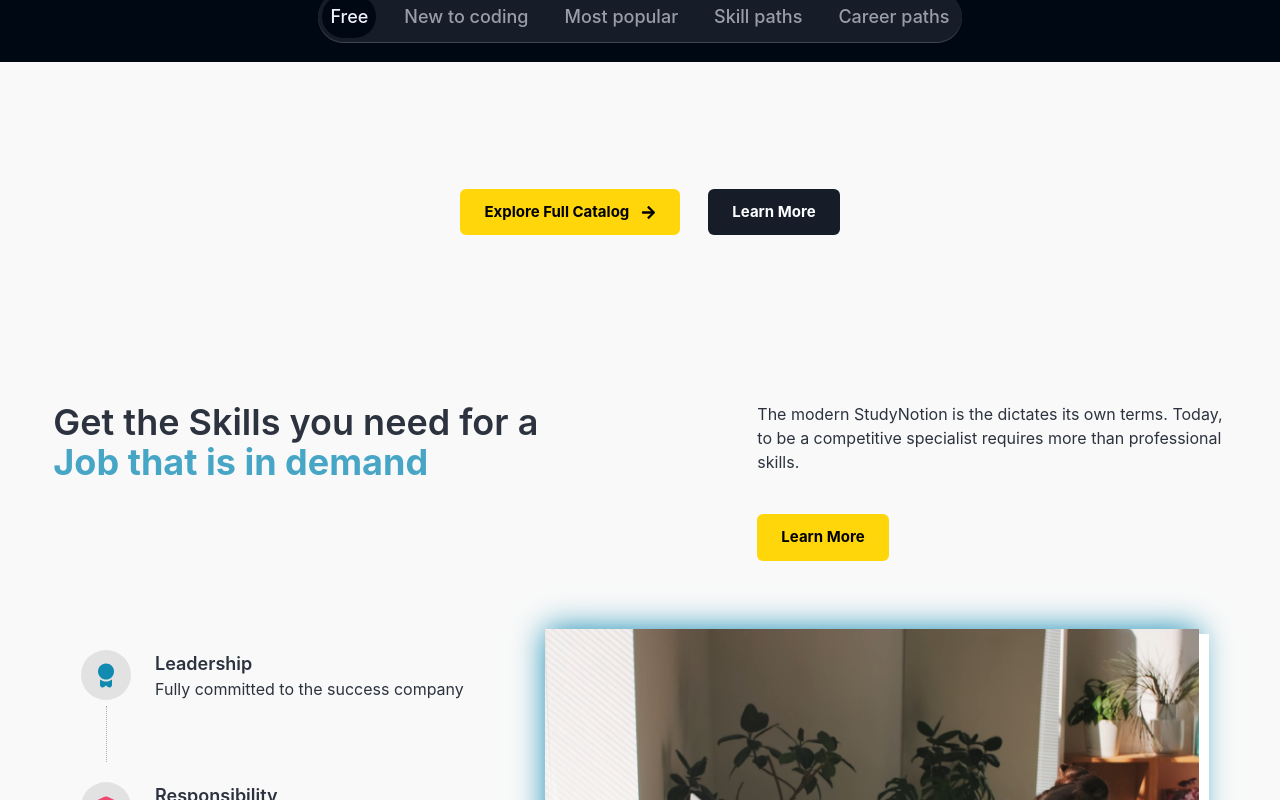
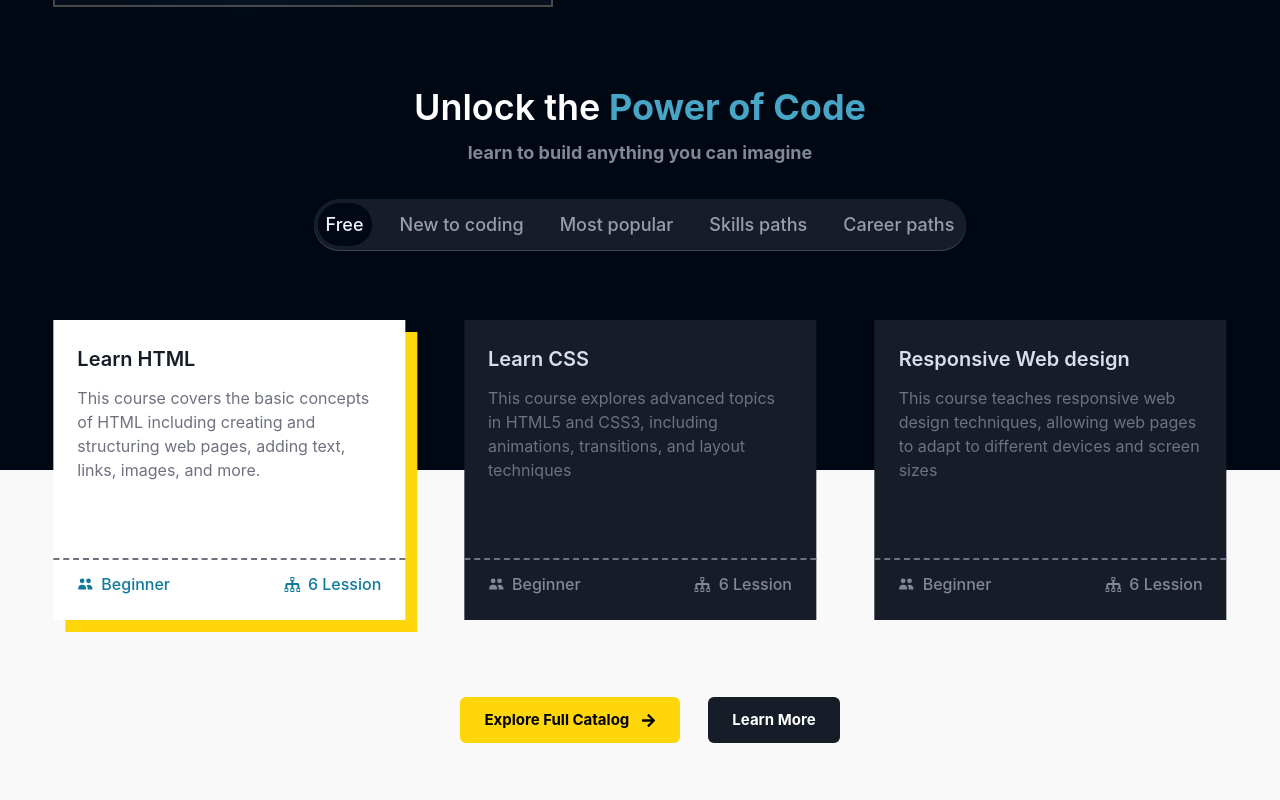
Before and after one commit to bhaumiksahu/StudyNotion, a React (Create React App) app: page / in a window 1280 px wide. Shown: the part 1800-2600 px from the top of the page. Built offline with nearby package versions, Linux system fonts and the light colour scheme.

Commit message:
HomePage completed except review part

```diff
--- /dev/null
+++ b/src/components/common/Footer.jsx
@@ -0,0 +1,189 @@
+import React from "react";
+import { FooterLink2 } from "../../data/footer-links";
+import { Link } from "react-router-dom";
+
+// Images
+import Logo from "../../assets/Logo/Logo-Full-Light.png";
+
+// Icons
+import { FaFacebook, FaGoogle, FaTwitter, FaYoutube } from "react-icons/fa";
+
+const BottomFooter = ["Privacy Policy", "Cookie Policy", "Terms"];
+const Resources = [
+  "Articles",
+  "Blog",
+  "Chart Sheet",
+  "Code challenges",
+  "Docs",
+  "Projects",
+  "Videos",
+  "Workspaces",
+];
+const Plans = ["Paid memberships", "For students", "Business solutions"];
+const Community = ["Forums", "Chapters", "Events"];
+
+const Footer = () => {
+  return (
+    <div className="bg-richblack-800">
+      <div className="flex lg:flex-row gap-8 items-center justify-between w-11/12 max-w-maxContent text-richblack-400 leading-6 mx-auto relative py-14">
+        <div className="border-b w-[100%] flex flex-col lg:flex-row pb-5 border-richblack-700">
+
+          {/* Section 1 */}
+          <div className="lg:w-[50%] flex flex-wrap flex-row justify-between lg:border-r lg:border-richblack-700 pl-3 lg:pr-5 gap-3">
+
+                {/* 0 */}
+            <div className="w-[30%] flex flex-col gap-3 lg:w-[30%] mb-7 lg:pl-0">
+              <img src={Logo} alt="" className="object-contain" />
+              <h1 className="text-richblack-50 font-semibold text-[16px]">
+                Company
+              </h1>
+              <div className="flex flex-col gap-2">
+                {["About", "Careers", "Affiliates"].map((ele, i) => {
+                  return (
+                    <div
+                      key={i}
+                      className="text-[14px] cursor-pointer hover:text-richblack-50 transition-all duration-200"
+                    >
+                      <Link to={ele.toLowerCase()}>{ele}</Link>
+                    </div>
+                  );
+                })}
+              </div>
+              <div className="flex gap-3 text-lg">
+                <FaFacebook />
+                <FaGoogle />
+                <FaTwitter />
+                <FaYoutube />
+              </div>
+              <div></div>
+            </div>
+                {/* 1 */}
+            <div className="w-[48%] lg:w-[30%] mb-7 lg:pl-0">
+              <h1 className="text-richblack-50 font-semibold text-[16px]">
+                Resources
+              </h1>
+
+              <div className="flex flex-col gap-2 mt-2">
+                {Resources.map((ele, index) => {
+                  return (
+                    <div
+                      key={index}
+                      className="text-[14px] cursor-pointer hover:text-richblack-50 transition-all duration-200"
+                    >
+                      <Link to={ele.split(" ").join("-").toLowerCase()}>
+                        {ele}
+                      </Link>
+                    </div>
+                  );
+                })}
+              </div>
+
+              <h1 className="text-richblack-50 font-semibold text-[16px] mt-7">
+                Support
+              </h1>
+              <div className="text-[14px] cursor-pointer hover:text-richblack-50 transition-all duration-200 mt-2">
+                <Link to={"/help-center"}>Help Center</Link>
+              </div>
+            </div>
+                {/* 2 */}
+            <div className="w-[48%] lg:w-[30%] mb-7 lg:pl-0">
+              <h1 className="text-richblack-50 font-semibold text-[16px]">
+                Plans
+              </h1>
+
+              <div className="flex flex-col gap-2 mt-2">
+                {Plans.map((ele, index) => {
+                  return (
+                    <div
+                      key={index}
+                      className="text-[14px] cursor-pointer hover:text-richblack-50 transition-all duration-200"
+                    >
+                      <Link to={ele.split(" ").join("-").toLowerCase()}>
+                        {ele}
+                      </Link>
+                    </div>
+                  );
+                })}
+              </div>
+              <h1 className="text-richblack-50 font-semibold text-[16px] mt-7">
+                Community
+              </h1>
+
+              <div className="flex flex-col gap-2 mt-2">
+                {Community.map((ele, index) => {
+                  return (
+                    <div
+                      key={index}
+                      className="text-[14px] cursor-pointer hover:text-richblack-50 transition-all duration-200"
+                    >
+                      <Link to={ele.split(" ").join("-").toLowerCase()}>
+                        {ele}
+                      </Link>
+                    </div>
+                  );
+                })}
+              </div>
+            </div>
+          </div>
+
+          {/* Section 2 */}
+          <div className="lg:w-[50%] flex flex-wrap flex-row justify-between pl-3 lg:pl-5 gap-3">
+
+            {/* 3 times loop in row */}
+            {FooterLink2.map((ele, i) => {
+              return (
+                <div key={i} className="w-[48%] lg:w-[30%] mb-7 lg:pl-0">
+                  <h1 className="text-richblack-50 font-semibold text-[16px]">
+                    {ele.title}
+                  </h1>
+
+                  {/* n times loop in col of ele */}
+                  <div className="flex flex-col gap-2 mt-2">
+                    {ele.links.map((link, index) => {
+                      return (
+                        <div
+                          key={index}
+                          className="text-[14px] cursor-pointer hover:text-richblack-50 transition-all duration-200"
+                        >
+                          <Link to={link.link}>{link.title}</Link>
+                        </div>
+                      );
+                    })}
+                  </div>
+                </div>
+              );
+            })}
+          </div>
+        </div>
+      </div>
+
+      <div className="flex flex-row items-center justify-between w-11/12 max-w-maxContent text-richblack-400 mx-auto  pb-14 text-sm">
+        {/* Section 1 */}
+        <div className="flex justify-between lg:items-start items-center flex-col lg:flex-row gap-3 w-full">
+          <div className="flex flex-row">
+            {BottomFooter.map((ele, i) => {
+              return (
+                <div
+                  key={i}
+                  className={` ${
+                    BottomFooter.length - 1 === i
+                      ? ""
+                      : "border-r border-richblack-700 cursor-pointer hover:text-richblack-50 transition-all duration-200"
+                  } px-3 `}
+                >
+                  <Link to={ele.split(" ").join("-").toLocaleLowerCase()}>
+                    {ele}
+                  </Link>
+                </div>
+              );
+            })}
+          </div>
+
+
+        </div>
+      </div>
+    </div>
+  );
+};
+
+export default Footer;
--- a/src/components/core/HomePage/CodeBlocks.jsx
+++ b/src/components/core/HomePage/CodeBlocks.jsx
@@ -7,9 +7,9 @@ const CodeBlocks = ({position,heading,subheading,ctabtn1,ctabtn2,codeblock,codeB
     return(
         <div className={`flex ${position} my-20 justify-between gap-10`}>
             {/* Section 1 */}
-            <div className="w-[50%] flex flex-col gap-8">
+            <div className="lg:w-[50%] flex flex-col gap-8 w-[90%] ">
                 {heading}
-                <div className="text-richblack-300 font-bold">
+                <div className="text-richblack-300 font-bold md:w-[90%]">
                     {subheading}
                 </div>
                 <div className="flex gap-7 mt-7">
--- /dev/null
+++ b/src/components/core/HomePage/CourseCard.jsx
@@ -0,0 +1,50 @@
+import React from "react";
+
+// Importing React Icons
+import { HiUsers } from "react-icons/hi";
+import { ImTree } from "react-icons/im";
+
+const CourseCard = ({ currCard,currData, setCurrCard}) => {
+  return (
+    <div
+      className={`w-[360px] lg:w-[30%] ${
+        currCard === currData?.heading
+          ? "bg-white shadow-[12px_12px_0_0] shadow-yellow-50"
+          : "bg-richblack-800"
+          }  text-richblack-25 h-[300px] box-border cursor-pointer`}
+         onClick={() => setCurrCard(currData?.heading)}
+    >
+      <div className="border-b-[2px] border-richblack-400 border-dashed h-[80%] p-6 flex flex-col gap-3">
+        <div
+          className={` ${
+            currCard === currData?.heading && "text-richblack-800"
+          } font-semibold text-[20px]`}
+        >
+          {currData?.heading}
+        </div>
+
+        <div className="text-richblack-400">{currData?.description}</div>
+      </div>
+
+      <div
+        className={`flex justify-between ${
+          currCard === currData?.heading ? "text-blue-300" : "text-richblack-300"
+        } px-6 py-3 font-medium`}
+      >
+        {/* Level */}
+        <div className="flex items-center gap-2 text-[16px]">
+          <HiUsers />
+          <p>{currData?.level}</p>
+        </div>
+
+        {/* Flow Chart */}
+        <div className="flex items-center gap-2 text-[16px]">
+          <ImTree />
+          <p>{currData?.lessionNumber} Lession</p>
+        </div>
+      </div>
+    </div>
+  );
+};
+
+export default CourseCard
--- a/src/components/core/HomePage/Explore.jsx
+++ b/src/components/core/HomePage/Explore.jsx
@@ -1,12 +1,13 @@
 import React, { useState } from 'react'
 import {HomePageExplore} from "../../../data/homepage-explore"
 import HighlightText from './HighlightText';
+import CourseCard from './CourseCard';
 
-const tableName=["Free","New to coding","Most popular","Skill paths","Career paths"]
+const tableName=["Free","New to coding","Most popular","Skills paths","Career paths"]
 const Explore = () => {
 
     const [currentTab,setCurrentTab]=useState(tableName[0]);
-    const [course,setCourse]=useState(HomePageExplore[0].courses);
+    const [courses,setCourse]=useState(HomePageExplore[0].courses);
     const [currCard,setCurrCard]=useState(HomePageExplore[0].courses[0].heading);
 
     const setMyCards=(value)=>{
@@ -14,17 +15,17 @@ const Explore = () => {
         const result = HomePageExplore.filter((course)=>
             (course.tag===value)
         )
-        setCourse(result);
+        setCourse(result[0].courses);
         setCurrCard(result[0].courses[0].heading)
     }
     return (
-    <div className='flex flex-col'>
+    <div className=''>
         <div className='text-4xl font-semibold text-center'>
             Unlock the
             <HighlightText text={" Power of Code"}/>
         </div>
 
-        <p className='text-center text-richblack-300 text-sm text-[16px] mt-3 '>learn to build anything you can imagine</p>
+        <p className='text-center text-richblack-300 text-lg mt-3 font-bold mb-3'>learn to build anything you can imagine</p>
 
         {/* tab */}
         <div className="hidden lg:flex gap-5  mx-auto w-max bg-richblack-800 text-richblack-200 p-1 rounded-full font-medium drop-shadow-[0_1.5px_rgba(255,255,255,0.25)] mb-5 mt-8">
@@ -37,7 +38,28 @@ const Explore = () => {
                     )
                 })
             }
+
         </div>
+
+        <div className="hidden lg:block lg:h-[200px]"></div>
+
+        <div className="lg:absolute gap-10 justify-center lg:gap-0 flex lg:justify-between flex-wrap w-full lg:bottom-[0] lg:left-[50%] lg:translate-x-[-50%] lg:translate-y-[50%]  text-black lg:mb-0 mb-7 lg:px-0 px-3">
+            {
+                courses.map((ele,i)=>{
+                    return (
+
+                            <CourseCard
+                            currCard={currCard}
+                            currData={ele}
+                            key={i}
+                            setCurrCard={setCurrCard}
+                            />
+
+                    )
+                })
+            }
+        </div>
+
 
     </div>
   )
--- a/src/components/core/HomePage/LearninglanguageSection.jsx
+++ b/src/components/core/HomePage/LearninglanguageSection.jsx
@@ -16,7 +16,7 @@ const LearninglanguageSection = () => {
               and more.
             </div>
 
-            <div className='flex'>
+            <div className='flex flex-col lg:flex-row items-center justify-center mt-8 lg:mt-0'>
               <img src={Know_your_progress} alt='' className='-mr-32'/>
               <img src={Compare_with_others} alt="" />
               <img className='-ml-36' src={Plan_your_lessons} alt="" />
--- a/src/pages/Home.jsx
+++ b/src/pages/Home.jsx
@@ -9,6 +9,7 @@ import TimelineSection from "../components/core/HomePage/TimelineSection"
 import LearninglanguageSection from "../components/core/HomePage/LearninglanguageSection"
 import Instructor from '../components/core/HomePage/Instructor';
 import Explore from '../components/core/HomePage/Explore';
+import Footer from "../components/common/Footer"
 const Home = () => {
   return (
     <div>
@@ -47,14 +48,14 @@ const Home = () => {
 
         {/* video part */}
         <div className='shadow-blue-200 mx-3 my-14 shadow-[10px_-5px_30px_-5px]'>
-           <video className="shadow-[10px_5px_rgba(255,255,255)] h-[350px]  " muted loop autoPlay>
+           <video className="shadow-[10px_5px_rgba(255,255,255)] lg:h-[550px]  " muted loop autoPlay>
             <source src={Banner}/>
            </video>
         </div>
 
         {/* codeSection 1 */}
         <div>
-            <CodeBlocks position={"lg:flex"} heading={
+            <CodeBlocks position={"lg:flex-row flex-col"} heading={
                 <div className='text-4xl font-semibold'>
                   Unlock Your
                   <HighlightText text={" coding potential "}/>
@@ -101,7 +102,7 @@ const Home = () => {
         </div>
         {/* codeSection 2 --*/}
         <div >
-          <CodeBlocks position={"lg:flex-row-reverse"}
+          <CodeBlocks position={"lg:flex-row-reverse flex-col"}
           heading={
             <div className='text-4xl font-semibold '>
               Start
@@ -150,11 +151,11 @@ const Home = () => {
       </div>
 
       {/* Section 2 */}
-      <div className='bg-pure-greys-5 text-richblack-700'>
+      <div className='bg-pure-greys-5 text-richblack-700 '>
           {/* part 1 */}
-          <div className='homePage_bg h-[300px]'>
+          <div className='homePage_bg lg:h-[300px] h-[150px]'>
               <div className='w-11/12 max-w-maxContent flex items-center gap-5 mx-auto justify-center'>
-                <div className='h-[300px]'></div>
+                <div className='lg:h-[500px] h-[150px]'></div>
                 <div className=' flex gap-7 text-white justify-center item'>
                   <CTAButton linkto={"/signup"} active={true}
                   >
@@ -171,17 +172,17 @@ const Home = () => {
           </div>
 
           {/* part-2 */}
-          <div className='mx-auto w-11/12 max-w-maxContent flex flex-col items-center justify-between gap-7'>
+          <div className="mx-auto flex w-11/12 max-w-maxContent flex-col items-center justify-between gap-8 ">
 
             {/* flex-row */}
-            <div className='flex gap-5 justify-between mb-10 mt-[40px]'>
-              <div className='text-4xl font-semibold w-[45%]'>
+            <div className='lg:flex  gap-5 justify-between mb-10 mt-[40px]'>
+              <div className='text-4xl font-semibold lg:w-[45%] w-[90%]'>
               Get the Skills you need for a
               <HighlightText text={" Job that is in demand "}/>
               </div>
 
-              <div className='flex flex-col gap-10 w-[40%] items-start'>
-               <div className='text-[16px]'>
+              <div className='flex flex-col gap-10 lg:w-[45%] w-[90%] items-start'>
+               <div className='text-[16px] mt-4 lg:mt-0 '>
                 The modern StudyNotion is the dictates its own terms. Today, to be a competitive specialist requires more than professional skills.
                 </div>
                 <CTAButton active={true} linkto={"/signup"}>
@@ -213,6 +214,9 @@ const Home = () => {
 
 
       {/* Footer */}
+      <div>
+          <Footer/>
+      </div>
     </div>
   )
 }
```
Also changed, not shown: src/components/core/HomePage/TimelineSection.jsx (+4 -4 lines).
